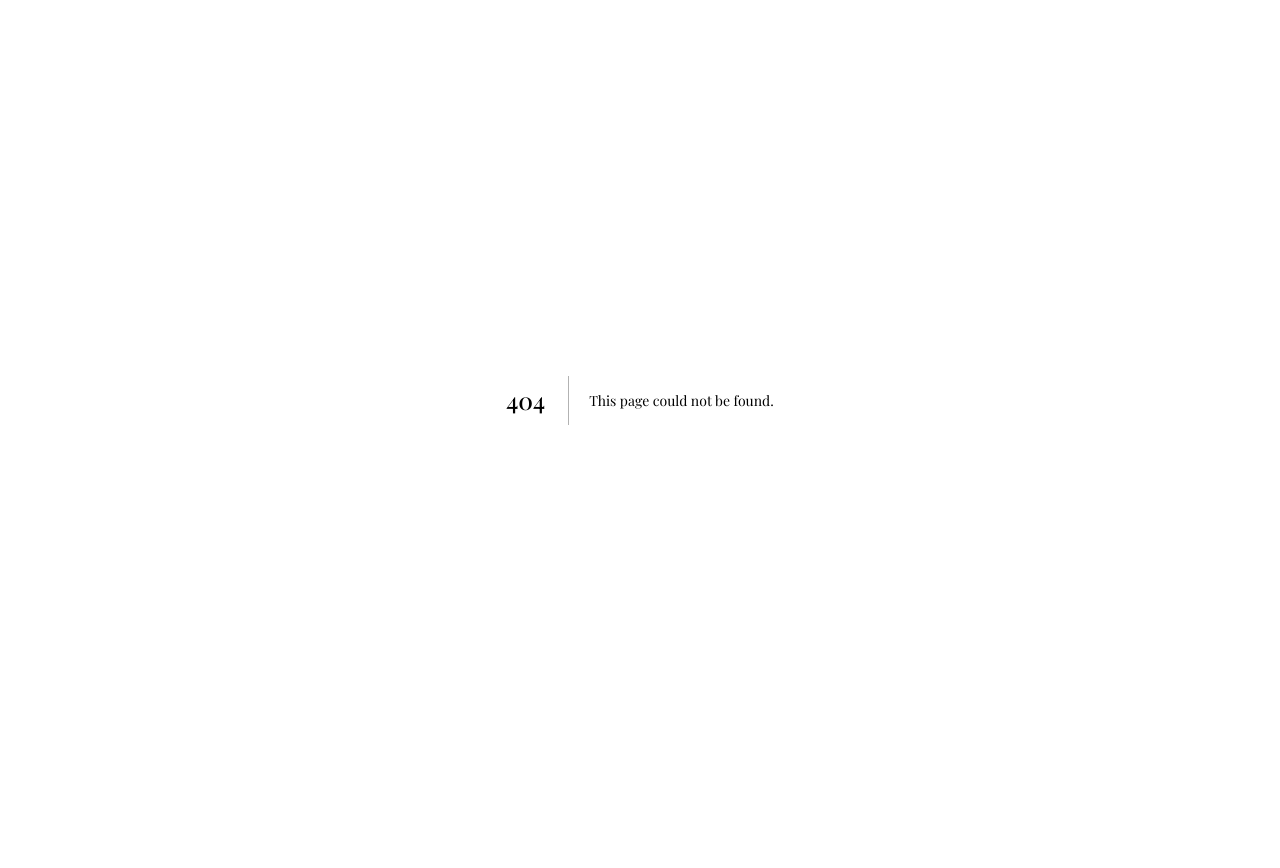
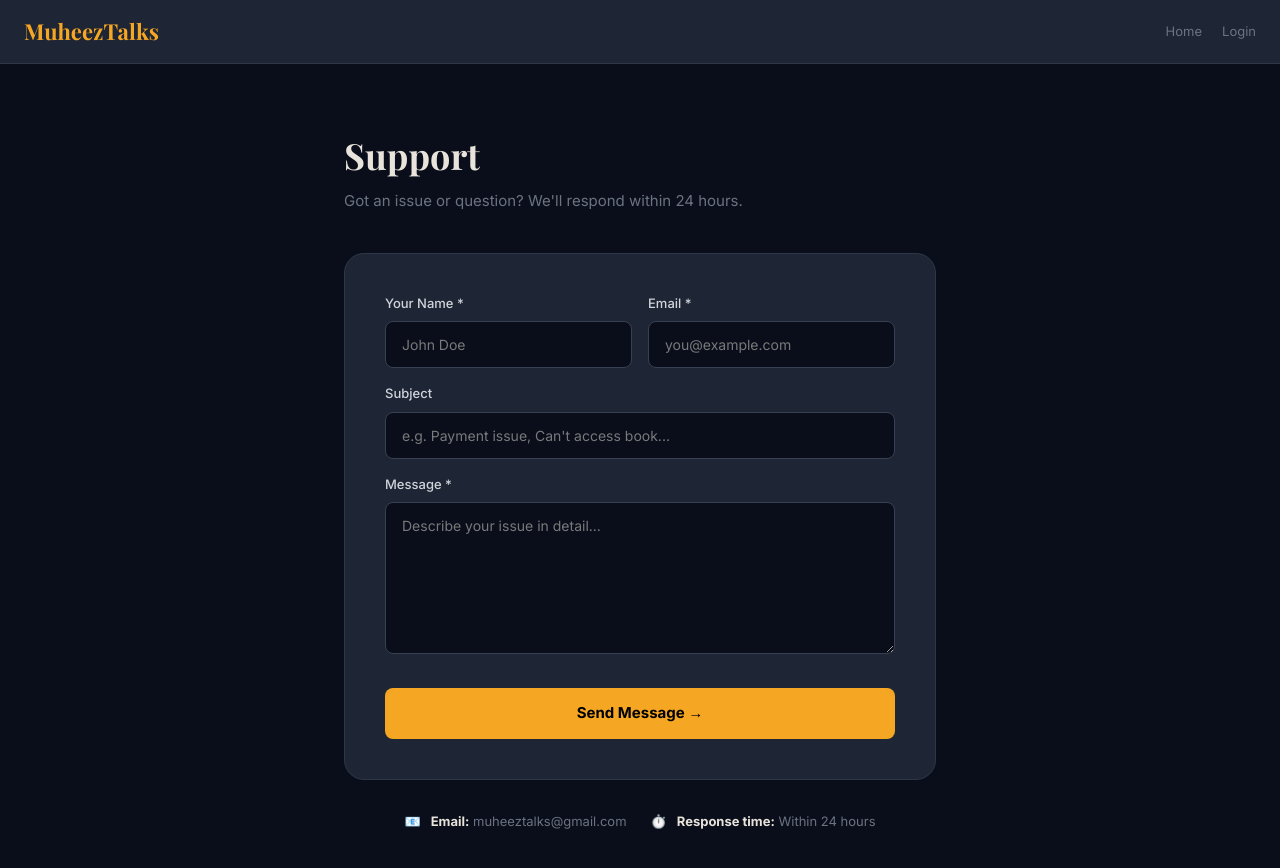
Before and after one commit to princeflexzy0/muheez-Books, a Next.js app: page /support in a window 1280 px wide. Before the commit this address had no page. Shown: the top 868 px of the page. Before the commit the page ends 800 px from the top, so only its background shows below. Built offline with nearby package versions, Linux system fonts and the light colour scheme; a web font is replaced by a local one.

Commit message:
feat: support page + email, admin auth fix

```diff
--- a/package.json
+++ b/package.json
@@ -22,6 +22,7 @@
     "react": "19.3.0",
     "react-dom": "19.3.0",
     "react-hook-form": "^7.89.0",
+    "resend": "^6.32.1",
     "shadcn": "^4.21.4",
     "tw-animate-css": "^1.4.0",
     "zod": "^4.6.5"
--- a/src/app/admin/page.tsx
+++ b/src/app/admin/page.tsx
@@ -15,7 +15,13 @@ export default function Admin() {
 
   useEffect(() => {
     async function load() {
-      await new Promise(r => setTimeout(r, 500)); const { data: { session } } = await supabase.auth.getSession(); const user = session?.user;
+      let { data: { session } } = await supabase.auth.getSession();
+      if (!session) {
+        await new Promise(r => setTimeout(r, 1500));
+        const r2 = await supabase.auth.getSession();
+        session = r2.data.session;
+      }
+      const user = session?.user;
       if (!user) { router.push("/auth/login"); return; }
       const { data: prof } = await supabase.from("profiles").select("role").eq("id", user.id).single();
       if (prof?.role !== "admin") { router.push("/dashboard"); return; }
--- /dev/null
+++ b/src/app/api/support/route.ts
@@ -0,0 +1,53 @@
+import { NextRequest, NextResponse } from "next/server";
+import { Resend } from "resend";
+
+const resend = new Resend(process.env.RESEND_API_KEY);
+
+export async function POST(req: NextRequest) {
+  const { name, email, subject, message } = await req.json();
+  if (!name || !email || !message) {
+    return NextResponse.json({ error: "Missing fields" }, { status: 400 });
+  }
+  try {
+    await resend.emails.send({
+      from: "MuheezTalks Support <onboarding@resend.dev>",
+      to: "muheeztalks@gmail.com",
+      replyTo: email,
+      subject: `[Support] ${subject || "New message"} — from ${name}`,
+      html: `
+        <div style="font-family:sans-serif;max-width:600px;margin:0 auto;padding:24px">
+          <h2 style="color:#F5A623">New Support Message</h2>
+          <p><strong>Name:</strong> ${name}</p>
+          <p><strong>Email:</strong> <a href="mailto:${email}">${email}</a></p>
+          <p><strong>Subject:</strong> ${subject || "—"}</p>
+          <hr style="border-color:#eee;margin:20px 0"/>
+          <p style="white-space:pre-wrap">${message}</p>
+          <hr style="border-color:#eee;margin:20px 0"/>
+          <p style="color:#999;font-size:12px">Sent via MuheezTalks support form</p>
+        </div>
+      `,
+    });
+
+    // also send confirmation to user
+    await resend.emails.send({
+      from: "MuheezTalks <onboarding@resend.dev>",
+      to: email,
+      subject: "We got your message — MuheezTalks Support",
+      html: `
+        <div style="font-family:sans-serif;max-width:600px;margin:0 auto;padding:24px">
+          <h2 style="color:#F5A623">Hey ${name}, we got your message!</h2>
+          <p>Thanks for reaching out. We'll get back to you at <strong>${email}</strong> as soon as possible.</p>
+          <p style="color:#666">Your message:</p>
+          <blockquote style="border-left:3px solid #F5A623;padding-left:16px;color:#444;margin:16px 0">
+            ${message}
+          </blockquote>
+          <p>— Muheez</p>
+        </div>
+      `,
+    });
+
+    return NextResponse.json({ success: true });
+  } catch (err: any) {
+    return NextResponse.json({ error: err.message }, { status: 500 });
+  }
+}
--- a/src/app/page.tsx
+++ b/src/app/page.tsx
@@ -186,7 +186,7 @@ export default function Home() {
             <div style={{ display: "flex", gap: 24 }}>
               <Link href="/terms" style={{ color: "#6B7280", textDecoration: "none", fontSize: 13 }}>Terms</Link>
               <Link href="/privacy" style={{ color: "#6B7280", textDecoration: "none", fontSize: 13 }}>Privacy</Link>
-              <Link href="/legal" style={{ color: "#6B7280", textDecoration: "none", fontSize: 13 }}>Legal</Link>
+              <Link href="/legal" style={{ color: "#6B7280", textDecoration: "none", fontSize: 13 }}>Legal</Link><Link href="/support" style={{ color: "#6B7280", textDecoration: "none", fontSize: 13 }}>Support</Link>
               <Link href="/auth/login" style={{ color: "#6B7280", textDecoration: "none", fontSize: 13 }}>Login</Link>
             </div>
           </div>
--- /dev/null
+++ b/src/app/support/page.tsx
@@ -0,0 +1,111 @@
+"use client";
+import { useState } from "react";
+import Link from "next/link";
+
+export default function Support() {
+  const [form, setForm] = useState({ name: "", email: "", subject: "", message: "" });
+  const [loading, setLoading] = useState(false);
+  const [done, setDone] = useState(false);
+  const [error, setError] = useState("");
+
+  async function handleSubmit(e: React.FormEvent) {
+    e.preventDefault();
+    setLoading(true);
+    setError("");
+    const res = await fetch("/api/support", {
+      method: "POST",
+      headers: { "Content-Type": "application/json" },
+      body: JSON.stringify(form),
+    });
+    const data = await res.json();
+    if (!res.ok) { setError(data.error || "Something went wrong"); setLoading(false); return; }
+    setDone(true);
+    setLoading(false);
+  }
+
+  const inp: React.CSSProperties = {
+    width: "100%", background: "var(--navy)", border: "1px solid #374151",
+    borderRadius: 8, padding: "12px 16px", color: "var(--ivory)",
+    fontSize: 14, outline: "none", fontFamily: "var(--font-inter)",
+  };
+
+  return (
+    <main style={{ minHeight: "100vh", background: "var(--navy)" }}>
+      <nav style={{ background: "var(--slate)", borderBottom: "1px solid #2D3748", padding: "0 24px", height: 64, display: "flex", alignItems: "center", justifyContent: "space-between" }}>
+        <Link href="/" style={{ fontFamily: "var(--font-playfair)", fontSize: 22, fontWeight: 700, color: "var(--amber)", textDecoration: "none" }}>MuheezTalks</Link>
+        <div style={{ display: "flex", gap: 20, alignItems: "center" }}>
+          <Link href="/" style={{ color: "var(--muted)", fontSize: 13, textDecoration: "none" }}>Home</Link>
+          <Link href="/auth/login" style={{ color: "var(--muted)", fontSize: 13, textDecoration: "none" }}>Login</Link>
+        </div>
+      </nav>
+
+      <div style={{ maxWidth: 640, margin: "0 auto", padding: "64px 24px" }}>
+        {done ? (
+          <div style={{ background: "var(--slate)", borderRadius: 20, padding: 48, textAlign: "center", border: "1px solid #2D3748" }}>
+            <div style={{ fontSize: 56, marginBottom: 20 }}>📬</div>
+            <h1 style={{ fontFamily: "var(--font-playfair)", fontSize: 28, fontWeight: 700, color: "var(--ivory)", marginBottom: 12 }}>Message sent!</h1>
+            <p style={{ color: "var(--muted)", fontSize: 15, lineHeight: 1.7, marginBottom: 28 }}>
+              We've received your message and sent a confirmation to <span style={{ color: "var(--amber)" }}>{form.email}</span>. We'll get back to you soon.
+            </p>
+            <Link href="/" style={{ background: "var(--amber)", color: "#000", padding: "12px 28px", borderRadius: 8, textDecoration: "none", fontWeight: 700, fontSize: 14 }}>
+              Back to Home
+            </Link>
+          </div>
+        ) : (
+          <>
+            <div style={{ marginBottom: 40 }}>
+              <h1 style={{ fontFamily: "var(--font-playfair)", fontSize: 36, fontWeight: 700, color: "var(--ivory)", marginBottom: 8 }}>Support</h1>
+              <p style={{ color: "var(--muted)", fontSize: 15 }}>Got an issue or question? We'll respond within 24 hours.</p>
+            </div>
+
+            <div style={{ background: "var(--slate)", borderRadius: 20, padding: 40, border: "1px solid #2D3748" }}>
+              {error && (
+                <div style={{ background: "#2D1515", border: "1px solid #7F1D1D", color: "#FCA5A5", padding: "12px 16px", borderRadius: 8, marginBottom: 20, fontSize: 14 }}>
+                  {error}
+                </div>
+              )}
+              <form onSubmit={handleSubmit}>
+                <div style={{ display: "grid", gridTemplateColumns: "1fr 1fr", gap: 16, marginBottom: 16 }}>
+                  <div>
+                    <label style={{ color: "#D1D5DB", fontSize: 13, fontWeight: 500, display: "block", marginBottom: 8 }}>Your Name *</label>
+                    <input value={form.name} onChange={e => setForm({ ...form, name: e.target.value })} required style={inp} placeholder="John Doe" />
+                  </div>
+                  <div>
+                    <label style={{ color: "#D1D5DB", fontSize: 13, fontWeight: 500, display: "block", marginBottom: 8 }}>Email *</label>
+                    <input type="email" value={form.email} onChange={e => setForm({ ...form, email: e.target.value })} required style={inp} placeholder="you@example.com" />
+                  </div>
+                </div>
+                <div style={{ marginBottom: 16 }}>
+                  <label style={{ color: "#D1D5DB", fontSize: 13, fontWeight: 500, display: "block", marginBottom: 8 }}>Subject</label>
+                  <input value={form.subject} onChange={e => setForm({ ...form, subject: e.target.value })} style={inp} placeholder="e.g. Payment issue, Can't access book..." />
+                </div>
+                <div style={{ marginBottom: 28 }}>
+                  <label style={{ color: "#D1D5DB", fontSize: 13, fontWeight: 500, display: "block", marginBottom: 8 }}>Message *</label>
+                  <textarea value={form.message} onChange={e => setForm({ ...form, message: e.target.value })} required rows={6}
+                    style={{ ...inp, resize: "vertical" }}
+                    placeholder="Describe your issue in detail..." />
+                </div>
+                <button type="submit" disabled={loading}
+                  style={{ width: "100%", background: "var(--amber)", color: "#000", padding: "14px 0", borderRadius: 8, fontWeight: 700, fontSize: 15, border: "none", cursor: "pointer" }}>
+                  {loading ? "Sending..." : "Send Message →"}
+                </button>
+              </form>
+            </div>
+
+            <div style={{ marginTop: 32, display: "flex", gap: 24, justifyContent: "center", flexWrap: "wrap" }}>
+              {[
+                { icon: "📧", label: "Email", val: "muheeztalks@gmail.com" },
+                { icon: "⏱️", label: "Response time", val: "Within 24 hours" },
+              ].map(({ icon, label, val }) => (
+                <div key={label} style={{ display: "flex", alignItems: "center", gap: 10, color: "var(--muted)", fontSize: 13 }}>
+                  <span>{icon}</span>
+                  <span><strong style={{ color: "var(--ivory)" }}>{label}:</strong> {val}</span>
+                </div>
+              ))}
+            </div>
+          </>
+        )}
+      </div>
+    </main>
+  );
+}
```
Also changed, not shown: 1 other file (tests, documents, lock files or other folders).
